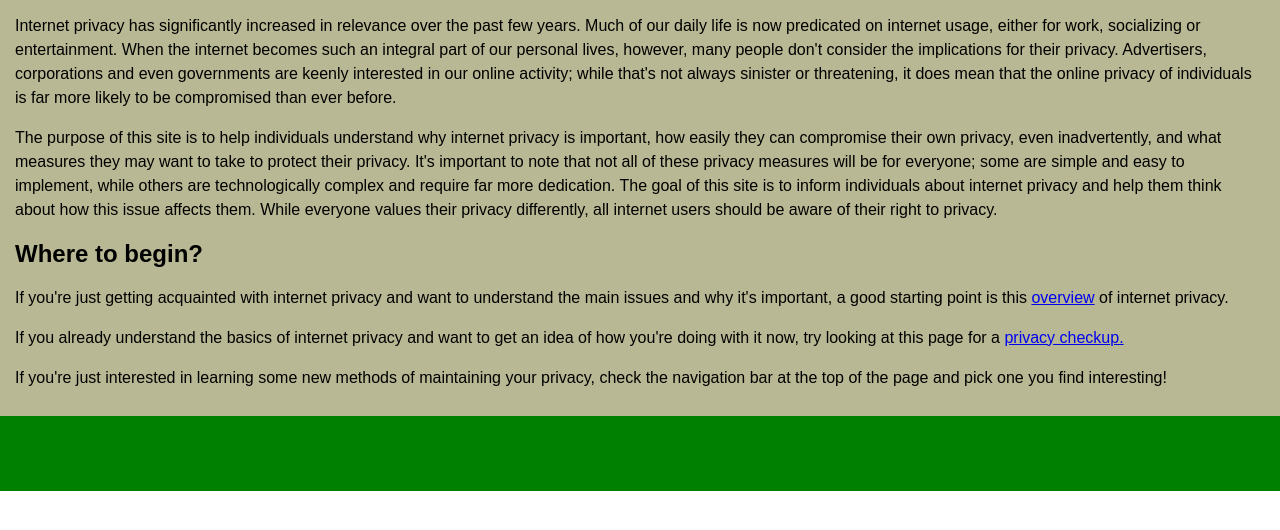
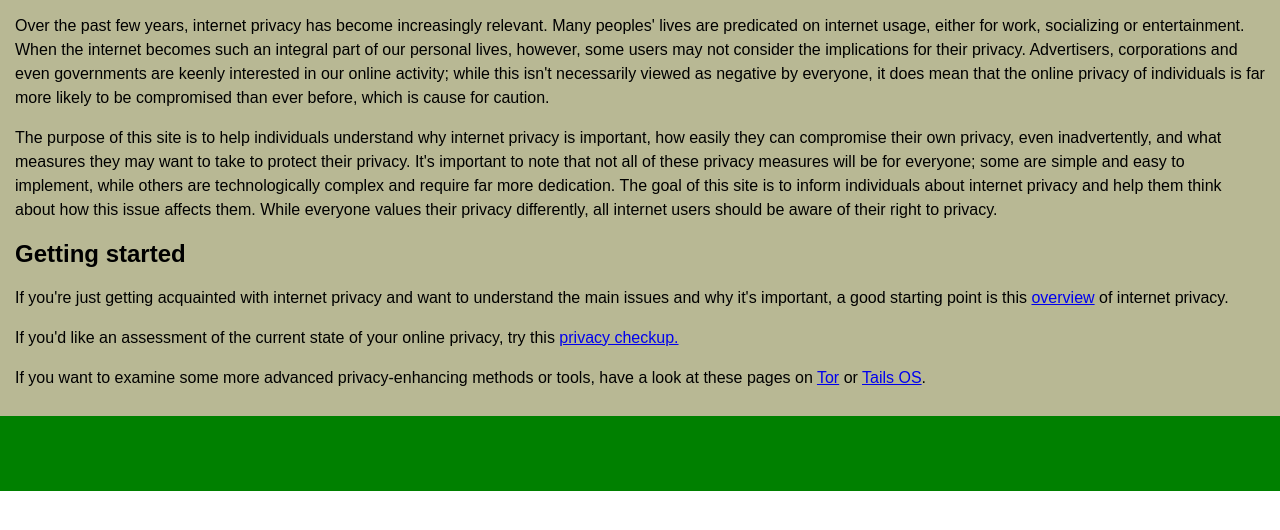
Before and after one commit to josiah-vt/josiah-vt.github.io, a plain HTML site: page main/index.html in a window 1280 px wide. Shown: the part 220-750 px from the top of the page. Drawn offline with Linux system fonts and the light colour scheme.

Commit message:
Add files via upload

```diff
--- a/main/index.html
+++ b/main/index.html
@@ -32,11 +32,11 @@
 					<div class="innertube">
 
             <h1>Introduction</h1>
-            <p>Internet privacy has significantly increased in relevance over the past few years. Much of our daily life is now predicated on internet
-			usage, either for work, socializing or entertainment. When the internet becomes such an integral part of our personal lives, however, many people
-			don't consider the implications for their privacy. Advertisers, corporations and even governments are keenly interested in our online activity;
-			while that's not always sinister or threatening, it does mean that the online privacy of individuals is far more likely to be compromised than
-			ever before.</p>
+            <p>Over the past few years, internet privacy has become increasingly relevant. Many peoples' lives are predicated on internet
+			usage, either for work, socializing or entertainment. When the internet becomes such an integral part of our personal lives, however, some users
+			may not consider the implications for their privacy. Advertisers, corporations and even governments are keenly interested in our online activity;
+			while this isn't necessarily viewed as negative by everyone, it does mean that the online privacy of individuals is far more likely to be compromised than
+			ever before, which is cause for caution.</p>
 
 			<p>The purpose of this site is to help individuals understand why internet privacy is important, how easily they can compromise their own privacy, even
 			inadvertently, and what measures they may want to take to protect their privacy. It's important to note that not all of these privacy measures will be for
@@ -44,14 +44,15 @@
 			to inform individuals about internet privacy and help them think about how this issue affects them. While everyone values their privacy differently,
 			all internet users should be aware of their right to privacy.</p>
 
-            <h2>Where to begin?</h2>
+            <h2>Getting started</h2>
             <p>If you're just getting acquainted with internet privacy and want to understand the main issues and why it's important, a good starting point
 			is this <a href="overview.html" target="_blank">overview</a> of internet privacy.</p>
 
-			<p>If you already understand the basics of internet privacy and want to get an idea of how you're doing with it now, try looking at this page for a
+			<p>If you'd like an assessment of the current state of your online privacy, try this
 			<a href="privacy_checkup.html" target="_blank">privacy checkup.</a></p>
 
-			<p>If you're just interested in learning some new methods of maintaining your privacy, check the navigation bar at the top of the page and pick one you find interesting!</p>
+			<p>If you want to examine some more advanced privacy-enhancing methods or tools, have a look at these pages on <a href="tor.html" target="_blank">Tor</a> or
+			<a href="tails.html" target="blank"> Tails OS</a>.</p>
 
 				</div>
 			</main>
```
